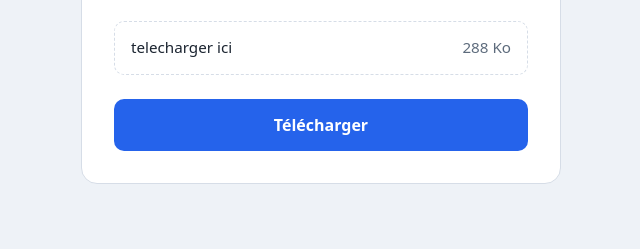
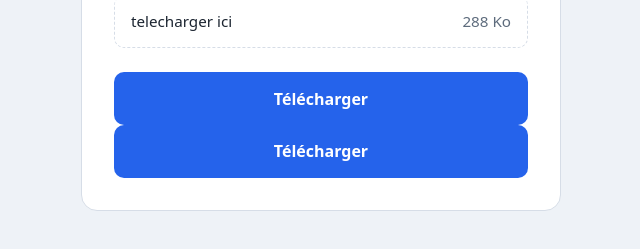
Before and after one commit to mhmed9073/mhmed9073.github.io, a plain HTML site: page index.html in a window 1280 px wide. Shown: the part 373-622 px from the top of the page, without its empty margins (319-959 px from the left). Drawn offline with Linux system fonts and the light colour scheme.

Commit message:
Update index.html

```diff
--- a/index.html
+++ b/index.html
@@ -85,6 +85,7 @@
     </div>
 
     <a class="bouton" href="projet1sin.pdf" download>Télécharger</a>
+    <a class="bouton" href="projet1sin.odt" download>Télécharger</a>
   </main>
 </body>
 </html>
```
